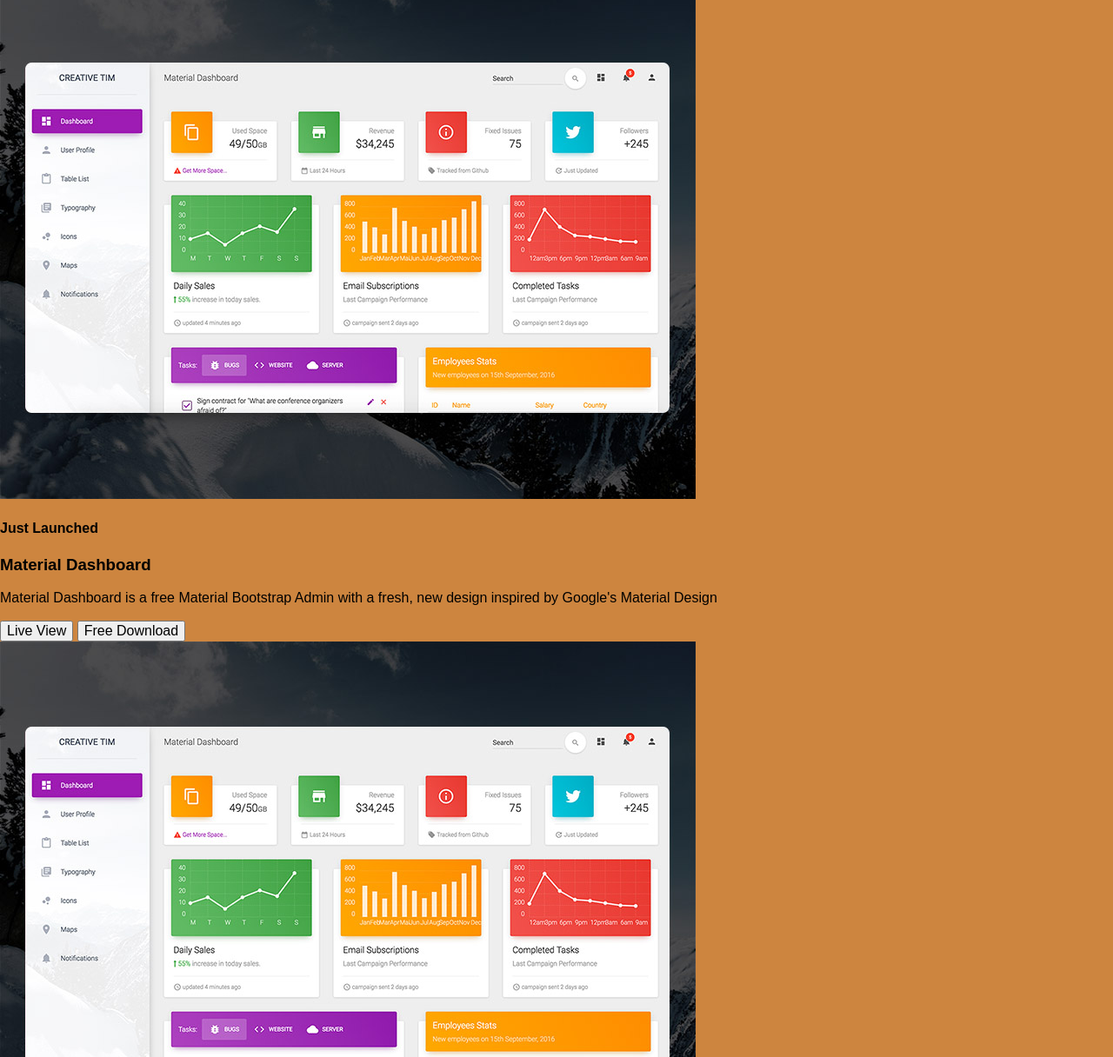
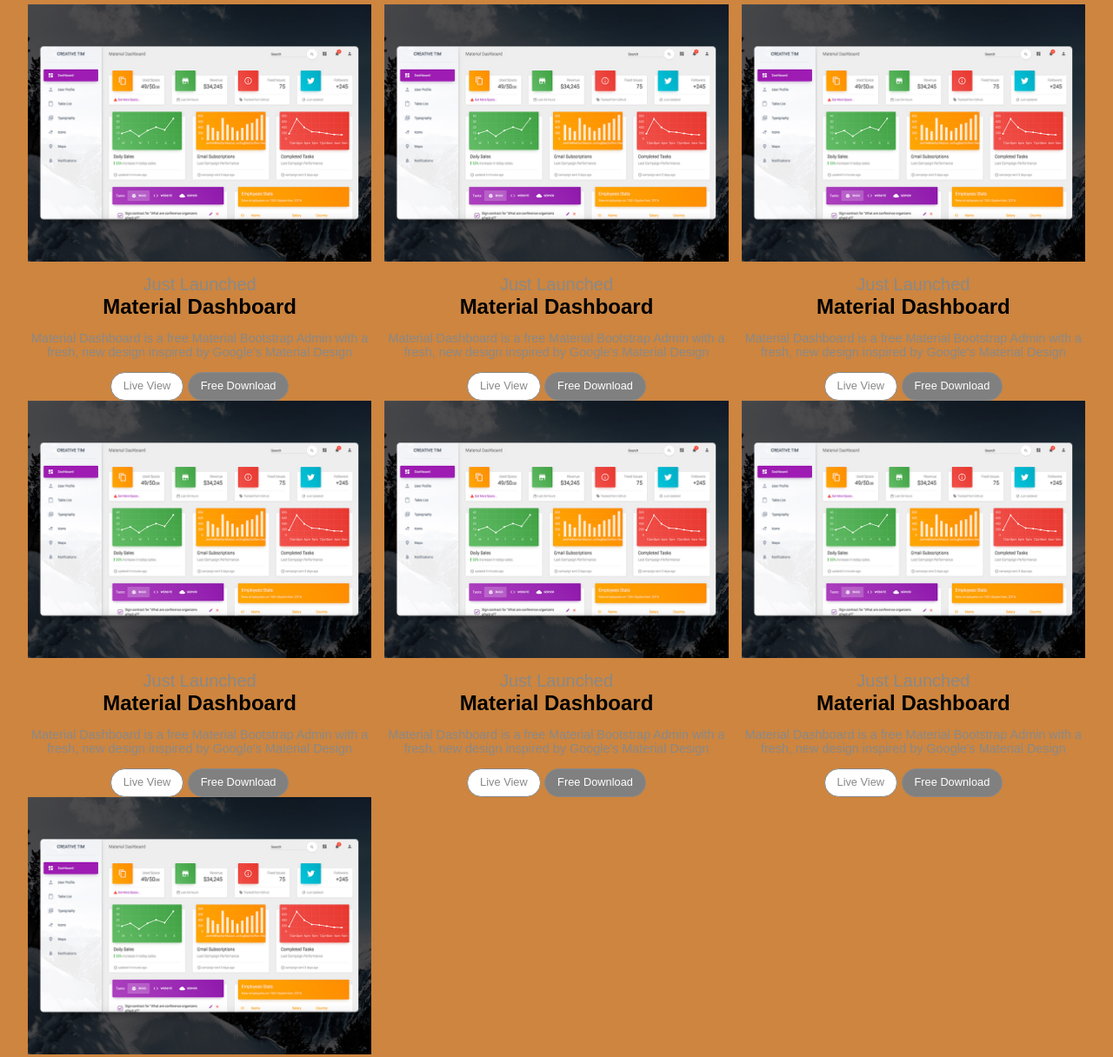
Before and after one commit to kiddo721/Mi-sitio, a website: page index.html in a window 1280 px wide. Shown: the part 2666-3882 px from the top of the page at 87% size. Drawn offline with nearby package versions, Linux system fonts and the light colour scheme; files that its build step writes are made by us from their sources; files whose address does not match are found by name.

Commit message:
estilos para sección premium

```diff
--- a/index.html
+++ b/index.html
@@ -99,94 +99,94 @@
 		<!--CARDS-->
     <div class="premium-contentCards">
       <!--CARD1-->
-      <div class="premium-card">
+      <div class="premium-contentCards-card">
         <img src="./assets/images/card1.jpg" alt="" class="img">
-        <h4 class="premium card-subtitle">Just Launched</h4>
-        <h3 class="premium-card-title">Material Dashboard</h3>
-        <p class="premium-card-text">
+        <h4 class="subtitle">Just Launched</h4>
+        <h3 class="title">Material Dashboard</h3>
+        <p class="text">
           Material Dashboard is a free Material Bootstrap Admin with a fresh, new design inspired by Google's Material Design
         </p>
-        <div class="premium-card-contentButtons">
-          <button class="button">Live View</button>
-          <button class="button">Free Download</button>
+        <div class="contentButtons">
+          <button class="contentButtons-button">Live View</button>
+          <button class="contentButtons-button">Free Download</button>
         </div>
       </div>
       <!--CARD2-->
-      <div class="premium-card">
-        <img src="./assets/images/card1.jpg" alt="" class="premium-card-img">
-        <h4 class="premium card-subtitle">Just Launched</h4>
-        <h3 class="premium-card-title">Material Dashboard</h3>
-        <p class="premium-card-text">
+      <div class="premium-contentCards-card">
+        <img src="./assets/images/card1.jpg" alt="" class="img">
+        <h4 class="subtitle">Just Launched</h4>
+        <h3 class="title">Material Dashboard</h3>
+        <p class="text">
           Material Dashboard is a free Material Bootstrap Admin with a fresh, new design inspired by Google's Material Design
         </p>
-        <div class="premium-card-contentButtons">
-          <button class="button">Live View</button>
-          <button class="button">Free Download</button>
+        <div class="contentButtons">
+          <button class="contentButtons-button">Live View</button>
+          <button class="contentButtons-button">Free Download</button>
         </div>
       </div>
       <!--CARD3-->
-      <div class="premium-card">
-        <img src="./assets/images/card1.jpg" alt="" class="premium-card-img">
-        <h4 class="premium card-subtitle">Just Launched</h4>
-        <h3 class="premium-card-title">Material Dashboard</h3>
-        <p class="premium-card-text">
+      <div class="premium-contentCards-card">
+        <img src="./assets/images/card1.jpg" alt="" class="img">
+        <h4 class="subtitle">Just Launched</h4>
+        <h3 class="title">Material Dashboard</h3>
+        <p class="text">
           Material Dashboard is a free Material Bootstrap Admin with a fresh, new design inspired by Google's Material Design
         </p>
-        <div class="premium-card-contentButtons">
-          <button class="button">Live View</button>
-          <button class="button">Free Download</button>
+        <div class="contentButtons">
+          <button class="contentButtons-button">Live View</button>
+          <button class="contentButtons-button">Free Download</button>
         </div>
       </div>
       <!--CARD4-->
-      <div class="premium-card">
-        <img src="./assets/images/card1.jpg" alt="" class="premium-card-img">
-        <h4 class="premium card-subtitle">Just Launched</h4>
-        <h3 class="premium-card-title">Material Dashboard</h3>
-        <p class="premium-card-text">
+      <div class="premium-contentCards-card">
+        <img src="./assets/images/card1.jpg" alt="" class="img">
+        <h4 class="subtitle">Just Launched</h4>
+        <h3 class="title">Material Dashboard</h3>
+        <p class="text">
           Material Dashboard is a free Material Bootstrap Admin with a fresh, new design inspired by Google's Material Design
         </p>
-        <div class="premium-card-contentButtons">
-          <button class="button">Live View</button>
-          <button class="button">Free Download</button>
+        <div class="contentButtons">
+          <button class="contentButtons-button">Live View</button>
+          <button class="contentButtons-button">Free Download</button>
         </div>
       </div>
       <!--CARD5-->
-      <div class="premium-card">
-        <img src="./assets/images/card1.jpg" alt="" class="premium-card-img">
-        <h4 class="premium card-subtitle">Just Launched</h4>
-        <h3 class="premium-card-title">Material Dashboard</h3>
-        <p class="premium-card-text">
+      <div class="premium-contentCards-card">
+        <img src="./assets/images/card1.jpg" alt="" class="img">
+        <h4 class="subtitle">Just Launched</h4>
+        <h3 class="title">Material Dashboard</h3>
+        <p class="text">
           Material Dashboard is a free Material Bootstrap Admin with a fresh, new design inspired by Google's Material Design
         </p>
-        <div class="premium-card-contentButtons">
-          <button class="button">Live View</button>
-          <button class="button">Free Download</button>
+        <div class="contentButtons">
+          <button class="contentButtons-button">Live View</button>
+          <button class="contentButtons-button">Free Download</button>
         </div>
       </div>
       <!--CARD6-->
-      <div class="premium-card">
-        <img src="./assets/images/card1.jpg" alt="" class="premium-card-img">
-        <h4 class="premium card-subtitle">Just Launched</h4>
-        <h3 class="premium-card-title">Material Dashboard</h3>
-        <p class="premium-card-text">
+      <div class="premium-contentCards-card">
+        <img src="./assets/images/card1.jpg" alt="" class="img">
+        <h4 class="subtitle">Just Launched</h4>
+        <h3 class="title">Material Dashboard</h3>
+        <p class="text">
           Material Dashboard is a free Material Bootstrap Admin with a fresh, new design inspired by Google's Material Design
         </p>
-        <div class="premium-card-contentButtons">
-          <button class="button">Live View</button>
-          <button class="button">Free Download</button>
+        <div class="contentButtons">
+          <button class="contentButtons-button">Live View</button>
+          <button class="contentButtons-button">Free Download</button>
         </div>
       </div>
       <!--CARD7-->
-      <div class="premium-card">
-        <img src="./assets/images/card1.jpg" alt="" class="premium-card-img">
-        <h4 class="premium card-subtitle">Just Launched</h4>
-        <h3 class="premium-card-title">Material Dashboard</h3>
-        <p class="premium-card-text">
+      <div class="premium-contentCards-card">
+        <img src="./assets/images/card1.jpg" alt="" class="img">
+        <h4 class="subtitle">Just Launched</h4>
+        <h3 class="title">Material Dashboard</h3>
+        <p class="text">
           Material Dashboard is a free Material Bootstrap Admin with a fresh, new design inspired by Google's Material Design
         </p>
-        <div class="premium-card-contentButtons">
-          <button class="button">Live View</button>
-          <button class="button">Free Download</button>
+        <div class="contentButtons">
+          <button class="contentButtons-button">Live View</button>
+          <button class="contentButtons-button">Free Download</button>
         </div>
       </div>
 
--- a/src/sass/index.scss
+++ b/src/sass/index.scss
@@ -88,3 +88,58 @@
 		text-align: center;
 	}
 }
+
+// Premium
+
+.premium{
+	width: 95%;
+	margin: 0 auto;
+	&-title{
+		font-size: 2.2em;
+		text-align: center;
+	}
+	&-text{
+		text-align: center;
+	}
+	&-contentCards{
+		display: flex;
+		flex-wrap:wrap;
+		justify-content: space-between;
+		text-align: center;
+			&-card{
+			max-width: 32.5%;
+			.img{
+				width: 100%;
+			}
+			.subtitle{
+				font-size: 1.25em;
+				font-weight: normal;
+				margin: 10px 0 0;
+				color:#898989;
+			}
+			.text{
+				color:#898989;
+				font-size: .9em;
+			}
+			.title{
+				font-size: 1.5em;
+				margin: 0;
+			}
+			.contentButtons{
+				&-button{
+					border-radius: 20px;
+					border: 1px solid #898989;
+					background: white;
+					padding: 8px 14px;
+					color:#898989;
+					font-size: .8em;
+					&:nth-child(2){
+						background: grey;
+						color: white;
+					}
+				}
+			}
+		}
+
+	}
+}
```
